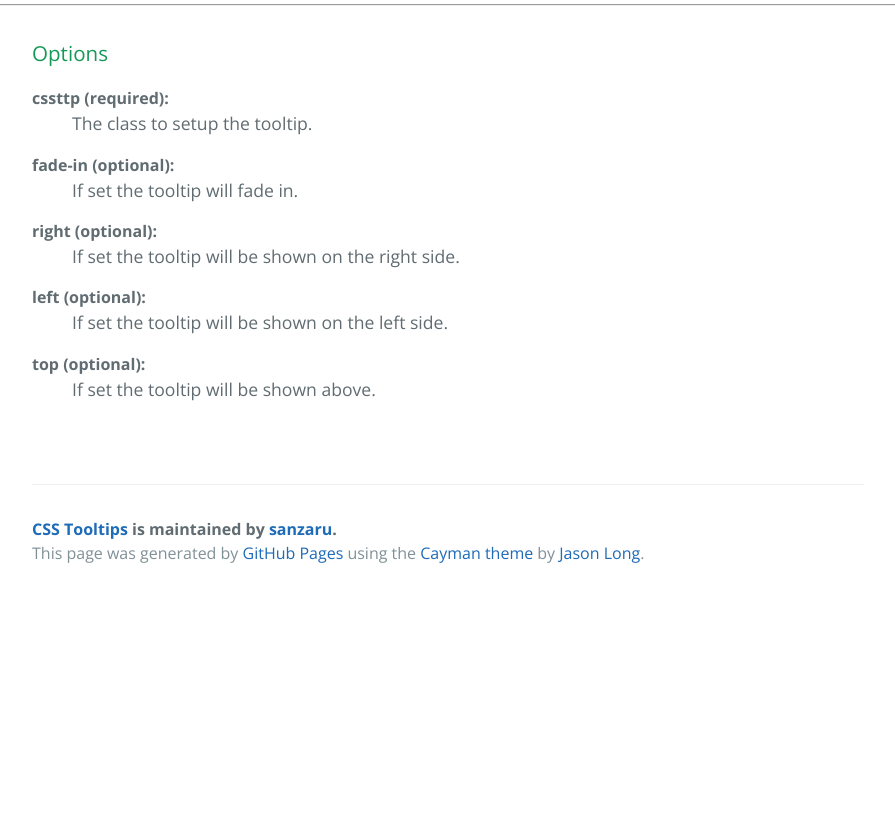
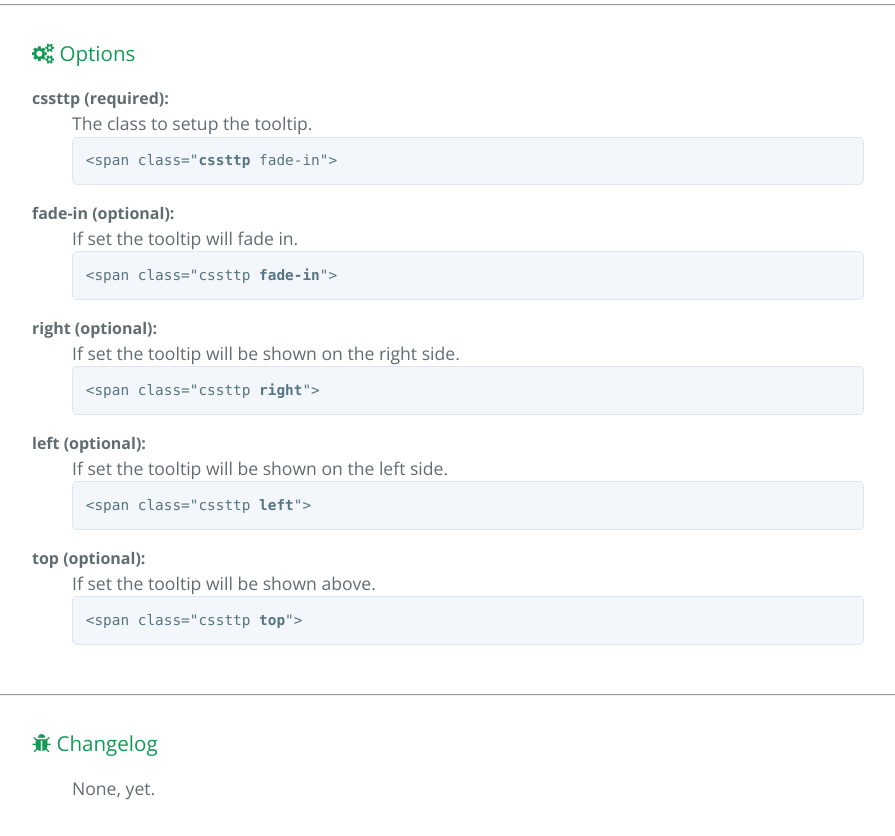
Before and after one commit to sanzaru/csstooltips, a plain HTML site: page index.html in a window 1280 px wide. Shown: the part 1460-2296 px from the top of the page, without its empty margins (192-1087 px from the left). Before the commit the page ends 2057 px from the top, so only its background shows below. Drawn offline with nearby package versions, Linux system fonts and the light colour scheme.

Commit message:
better styles, etc.

```diff
--- a/index.html
+++ b/index.html
@@ -22,8 +22,9 @@
 
     <section class="main-content">
       <nav id="navigation">
-        <a href="#demo">Demo</a>
-        <a href="#options">Options</a>
+        <a href="#demo"><i class="fa fa-laptop"></i> Demo</a>
+        <a href="#options"><i class="fa fa-cogs"></i> Options</a>
+        <a href="#changelog"><i class="fa fa-bug"></i> Changelog</a>
       </nav>
 
       <h3>
@@ -48,7 +49,7 @@ $ grunt</code></pre>
     <hr>
 
     <section id="demo" class="main-content">
-      <h1 style="text-align: center;">Demo</h1>
+      <h1 style="text-align: center;"><i class="fa fa-laptop"></i> Demo</h1>
 
       <div class="code">
         <h3>Top tooltip</h3>
@@ -87,14 +88,68 @@ $ grunt</code></pre>
     <hr>
 
     <section class="main-content">
-      <h3 id="options">Options</h3>
+      <h3 id="options"><i class="fa fa-cogs"></i> Options</h3>
       <dl>
-        <dt>cssttp (required):<dd>The class to setup the tooltip.</dd></dt>
-        <dt>fade-in (optional):<dd>If set the tooltip will fade in.</dd></dt>
-        <dt>right (optional):<dd>If set the tooltip will be shown on the right side.</dd></dt>
-        <dt>left (optional):<dd>If set the tooltip will be shown on the left side.</dd></dt>
-        <dt>top (optional):<dd>If set the tooltip will be shown above.</dd></dt>
+        <dt>
+          cssttp (required):
+          <dd>
+            The class to setup the tooltip.
+            <br>
+            <div class="example">
+              <pre><code>&lt;span class="<strong>cssttp</strong> fade-in"&gt;</code></pre>
+            </div>
+          </dd>
+        </dt>
+        <dt>
+          fade-in (optional):
+          <dd>
+            If set the tooltip will fade in.
+            <br>
+            <div class="example">
+              <pre><code>&lt;span class="cssttp <strong>fade-in</strong>"&gt;</code></pre>
+            </div>
+          </dd>
+        </dt>
+        <dt>
+          right (optional):
+          <dd>
+            If set the tooltip will be shown on the right side.
+            <br>
+            <div class="example">
+              <pre><code>&lt;span class="cssttp <strong>right</strong>"&gt;</code></pre>
+            </div>
+          </dd>
+        </dt>
+        <dt>
+          left (optional):
+          <dd>
+            If set the tooltip will be shown on the left side.
+            <br>
+            <div class="example">
+              <pre><code>&lt;span class="cssttp <strong>left</strong>"&gt;</code></pre>
+            </div>
+          </dd>
+        </dt>
+        <dt>
+          top (optional):
+          <dd>
+            If set the tooltip will be shown above.
+            <br>
+            <div class="example">
+              <pre><code>&lt;span class="cssttp <strong>top</strong>"&gt;</code></pre>
+            </div>
+          </dd>
+        </dt>
       </dl>
+
+    </section>
+    <hr>
+
+    <section id="changelog" class="main-content">
+      <h3><i class="fa fa-bug"></i> Changelog</h3>
+      <dt>
+        <dd>None, yet.</dd>
+      </dt>
     </section>
 
     <section class="main-content">
--- a/stylesheets/stylesheet.css
+++ b/stylesheets/stylesheet.css
@@ -277,7 +277,7 @@ hr {
   display: inline-block;
   border: solid 1px #dce6f0;
   border-radius: 5px;
-  padding: 5px;
+  padding: 5px 10px;
   transition: background .3s;
   -webkit-transition: background .3s;
   -moz-transition: background .3s;
@@ -292,7 +292,7 @@ hr {
 
 #totop {
   position: fixed;
-  padding: 10px;
+  padding: 6px 10px;
   background: lightslategrey;
   border-radius: 50%;
   right: 30px;
```
